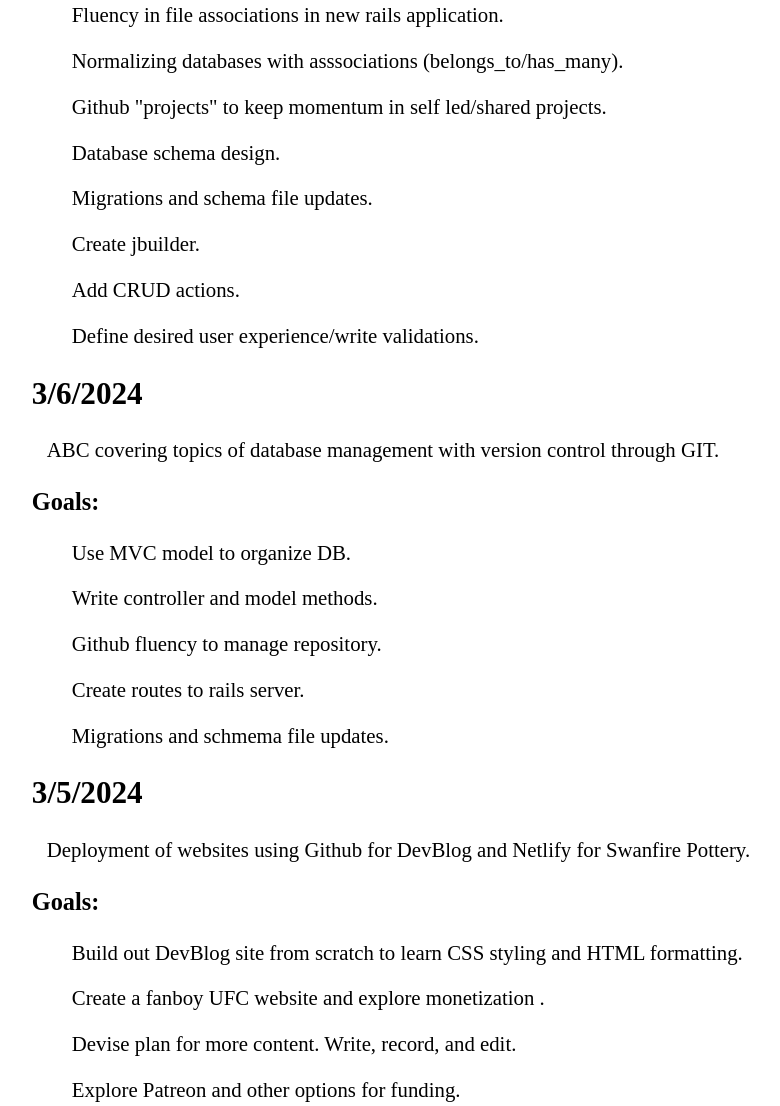
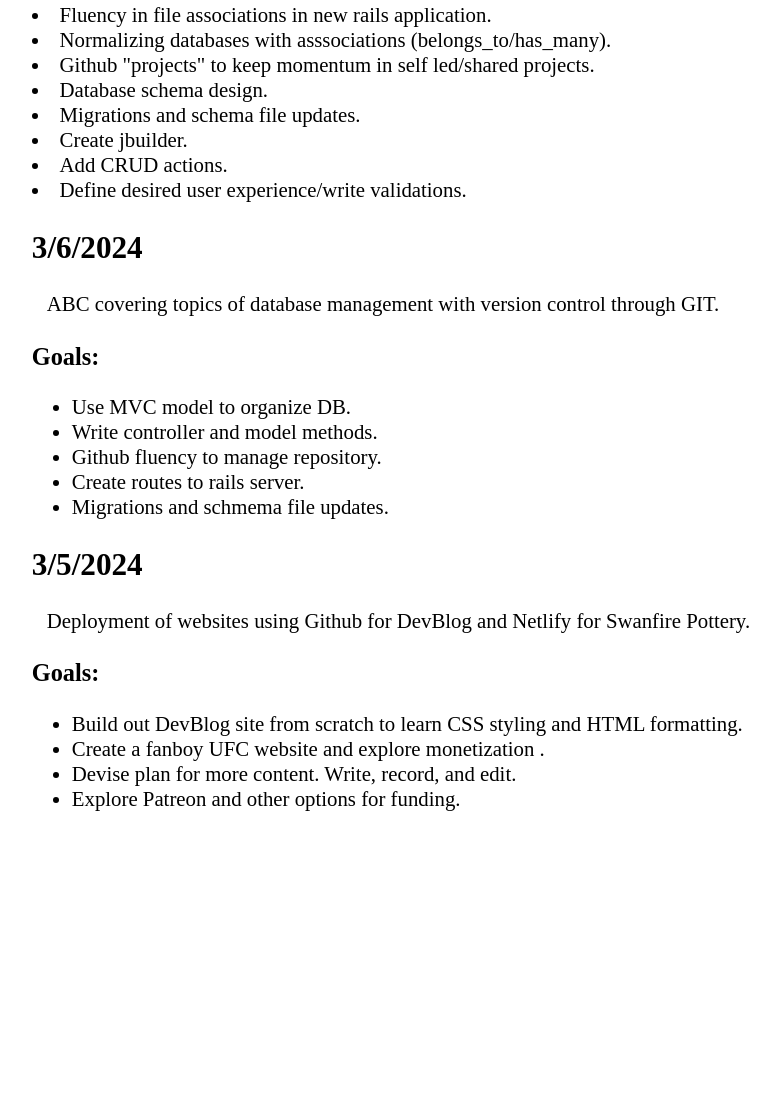
Before and after one commit to matthewdillender/matthewdillender.github.io, a plain HTML site: page index.html in a window 1280 px wide. Shown: the part 1276-2382 px from the top of the page, without its empty margins (6-786 px from the left). After the commit the page ends 2108 px from the top, so only its background shows below. Drawn offline with Linux system fonts and the light colour scheme.

Commit message:
add list nunbers

```diff
--- a/index.html
+++ b/index.html
@@ -46,35 +46,39 @@
   <p>ABC review of APIs and database creation with mob programming. Intro to project planning.</p>
 
   <h3>Goals:</h3>
-  <ul>Fluency in file associations in new rails application.</ul>
-  <ul>Normalizing databases with asssociations (belongs_to/has_many).</ul>
-  <ul>Github "projects" to keep momentum in self led/shared projects.</ul>
-  <ul>Database schema design.</ul>
-  <ul>Migrations and schema file updates.</ul>
-  <ul>Create jbuilder.</ul>
-  <ul>Add CRUD actions.</ul>
-  <ul>Define desired user experience/write validations.</ul>
+  <ul></ul>
+  <li>Fluency in file associations in new rails application.</li>
+  <li>Normalizing databases with asssociations (belongs_to/has_many).</li>
+  <li>Github "projects" to keep momentum in self led/shared projects.</li>
+  <li>Database schema design.</li>
+  <li>Migrations and schema file updates.</li>
+  <li>Create jbuilder.</li>
+  <li>Add CRUD actions.</li>
+  <li>Define desired user experience/write validations.</li>
+  </ul>
 
 
   <h2>3/6/2024</h2>
   <p>ABC covering topics of database management with version control through GIT. </p>
 
   <h3>Goals:</h3>
-  <ul>Use MVC model to organize DB.</ul>
-  <ul>Write controller and model methods.</ul>
-  <ul>Github fluency to manage repository.</ul>
-  <ul>Create routes to rails server.</ul>
-  <ul>Migrations and schmema file updates.</ul>
-
+  <ul>
+    <li>Use MVC model to organize DB.</li>
+    <li>Write controller and model methods.</li>
+    <li>Github fluency to manage repository.</li>
+    <li>Create routes to rails server.</li>
+    <li>Migrations and schmema file updates.</li>
+  </ul>
   <h2>3/5/2024</h2>
   <p>Deployment of websites using Github for DevBlog and Netlify for Swanfire Pottery. </p>
 
   <h3>Goals:</h3>
-  <ul>Build out DevBlog site from scratch to learn CSS styling and HTML formatting.</ul>
-  <ul>Create a fanboy UFC website and explore monetization .</ul>
-  <ul>Devise plan for more content. Write, record, and edit.</ul>
-  <ul>Explore Patreon and other options for funding.</ul>
-
+  <ul>
+    <li>Build out DevBlog site from scratch to learn CSS styling and HTML formatting.</li>
+    <li>Create a fanboy UFC website and explore monetization .</li>
+    <li>Devise plan for more content. Write, record, and edit.</li>
+    <li>Explore Patreon and other options for funding.</li>
+  </ul>
 
 
 </body>
```
